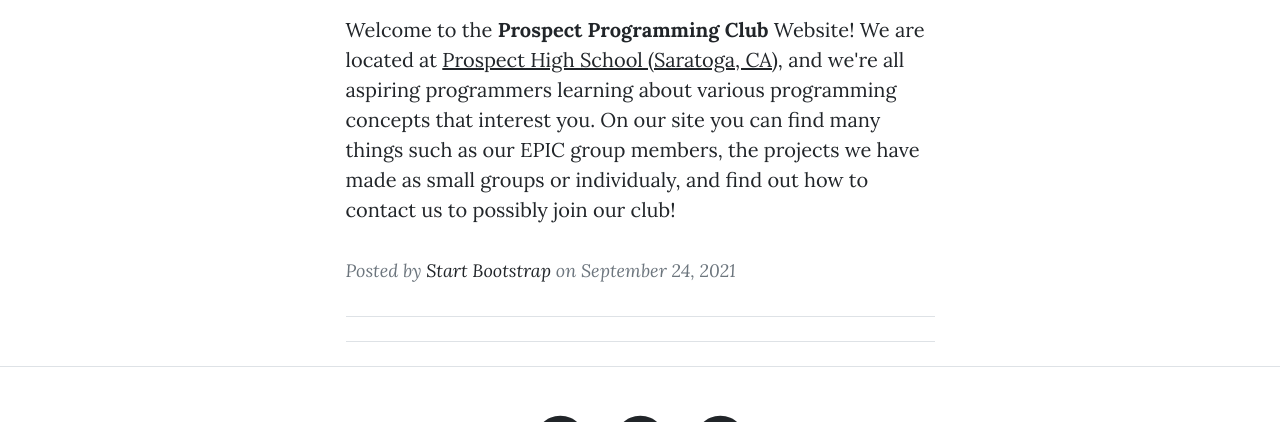
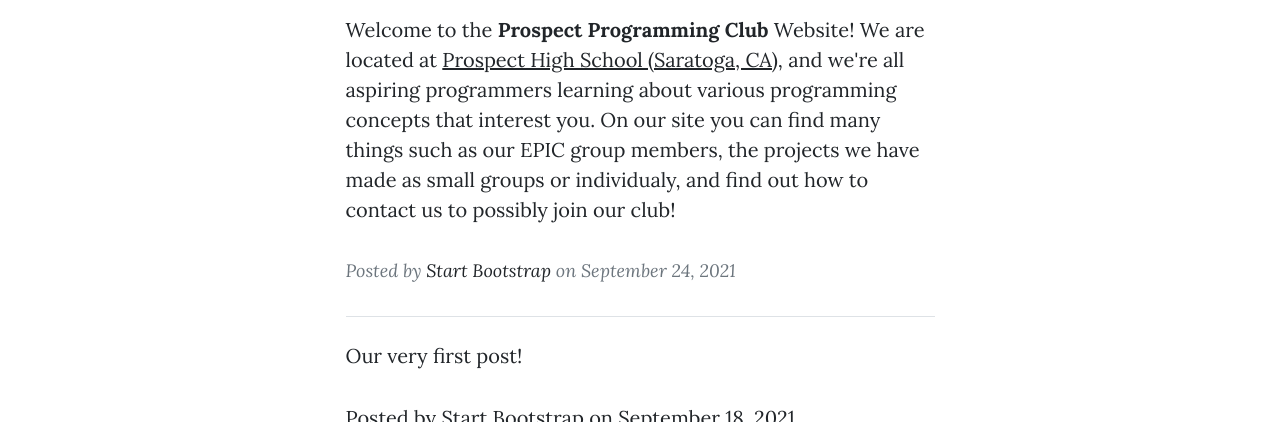
Before and after one commit to Prospect-Programming-Club/programming-club-website-3.0, a plain HTML site: page index.html in a window 1280 px wide. Shown: the part 732-1154 px from the top of the page. Drawn offline with nearby package versions, Linux system fonts and the light colour scheme.

Commit message:
Update index.html

```diff
--- a/index.html
+++ b/index.html
@@ -63,9 +63,13 @@
                         </p>
                     </div>
                     <!-- Divider-->
-                    <hr class="my-4" />
-                    <!-- Post preview-->
-
+                    <hr class="my-4" />Our very first post!</h2></a>
+                        <p class="post-meta">
+                            Posted by
+                            <a href="#!">Start Bootstrap</a>
+                            on September 18, 2021
+                        </p>
+                    </div>
                     <!-- Divider-->
                     <hr class="my-4" />
                     <!-- Pager-->
```
